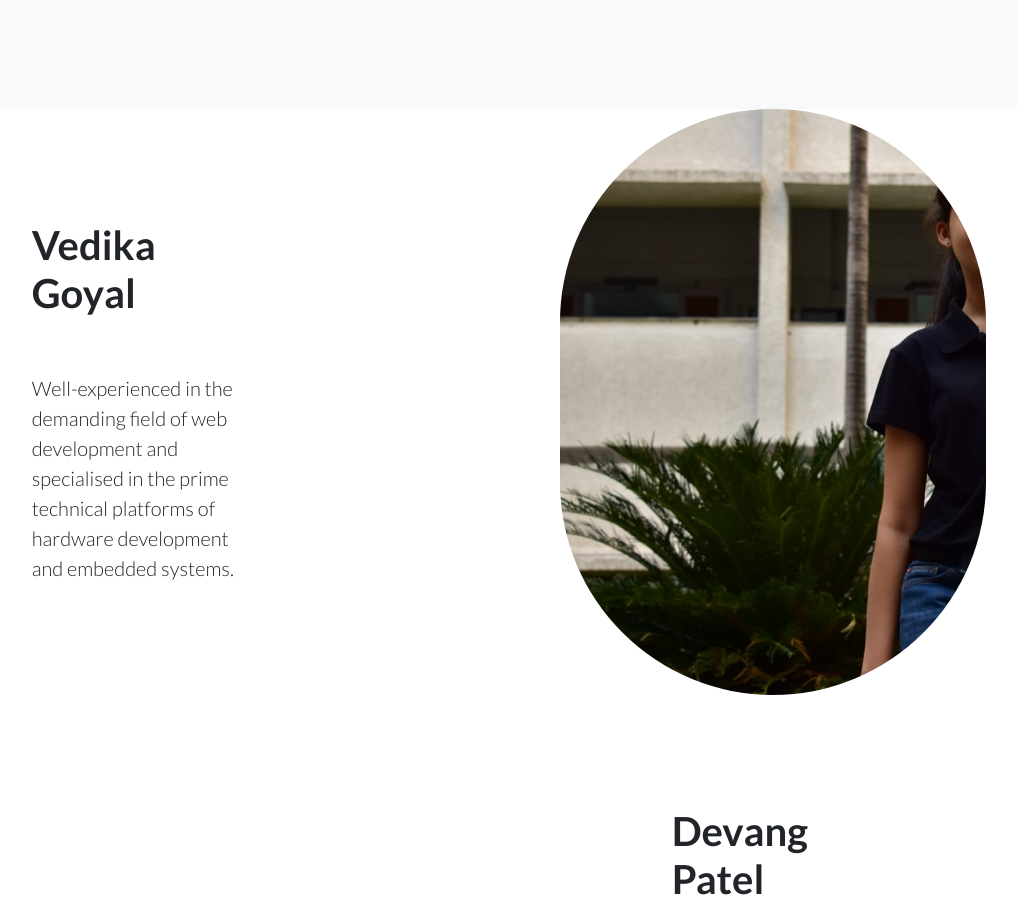
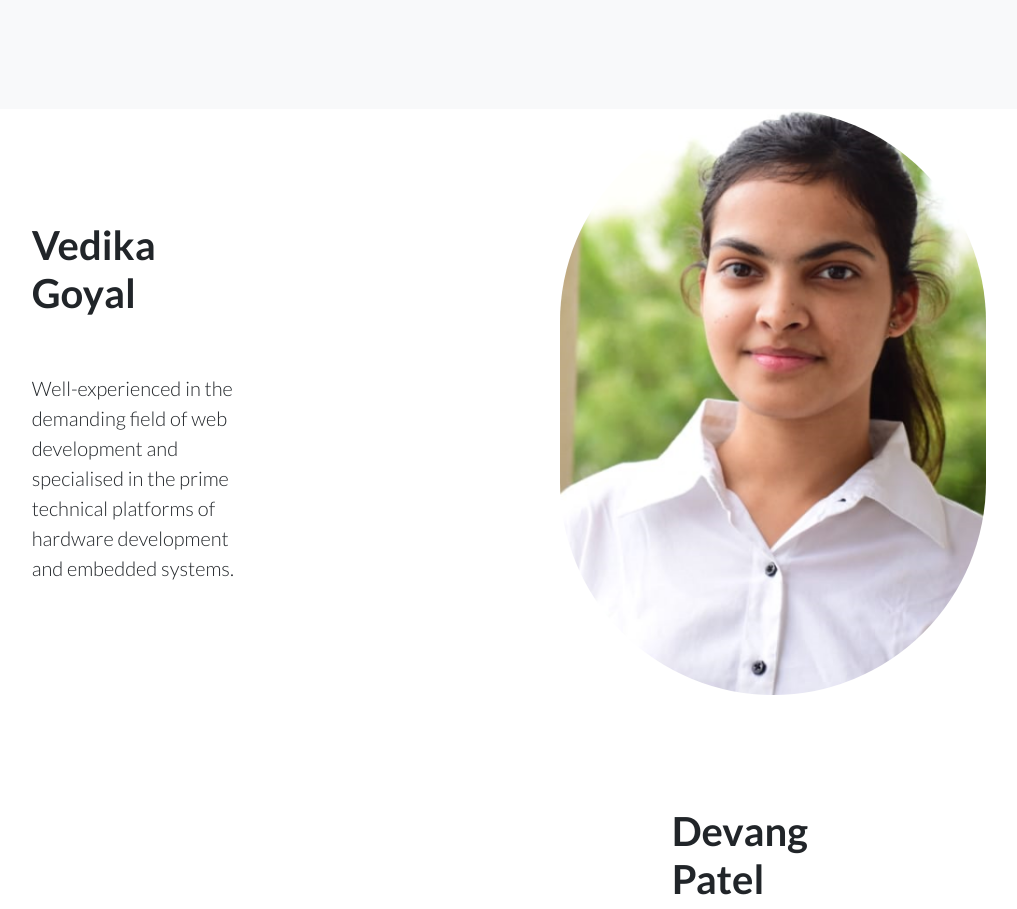
Before and after one commit to sushant-sinha/iwsc_vellore, a website: page index.html in a window 1280 px wide. Shown: the part 1809-2718 px from the top of the page, without its empty margins (187-1204 px from the left). Drawn offline with Linux system fonts and the light colour scheme.

Commit message:
Update index.html

```diff
--- a/index.html
+++ b/index.html
@@ -121,7 +121,7 @@ Goodies and much more…<br><br></h4>
     <div class="container-fluid p-0">
       <div class="row no-gutters">
 
-        <div class="col-md-4 offset-2 order-lg-2 text-white showcase-img" style="border-radius: 600px;background-image: url('img/ved.jpeg');"></div>
+        <div class="col-md-4 offset-2 order-lg-2 text-white showcase-img" style="border-radius: 600px;background-image: url('img/y.png');"></div>
         <div class="col-md-4 offset-1 order-lg-1 my-auto showcase-text" >
           <h1>Vedika Goyal<br><br></h1>
           <p class="lead mb-0">Well-experienced in the  demanding field of web development and specialised in the prime technical platforms of hardware development and embedded systems. </p>
```
